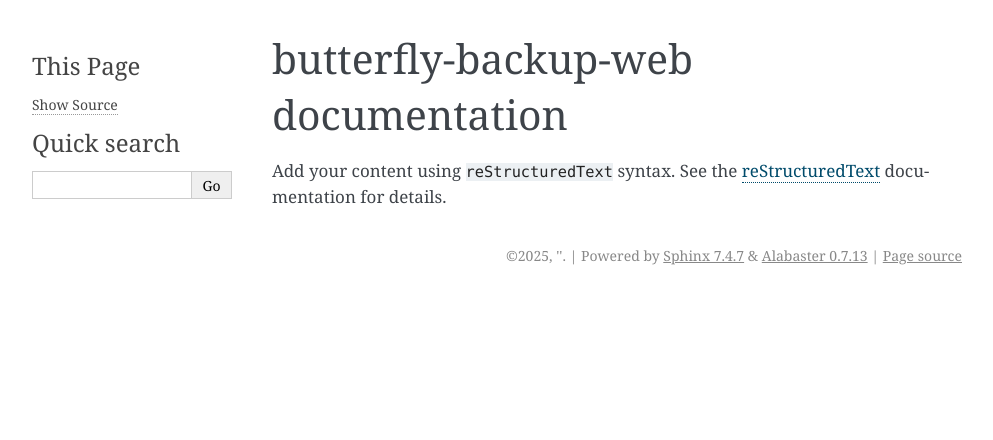
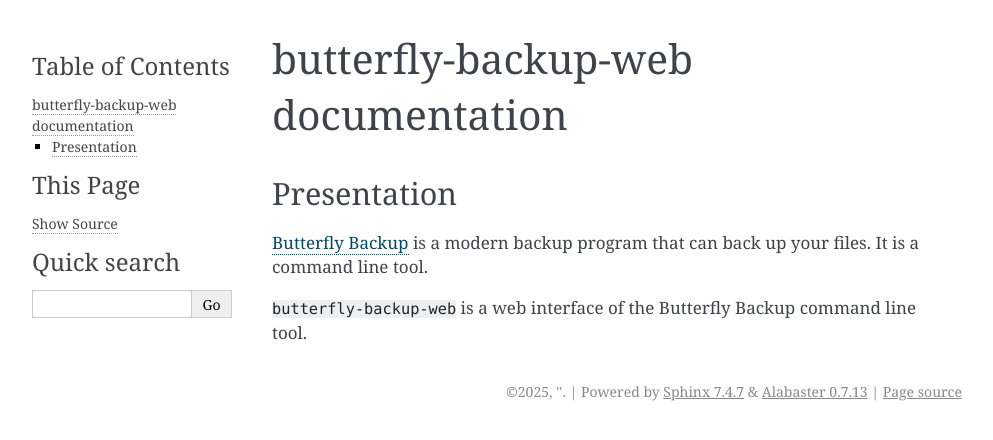
Before and after one commit to MatteoGuadrini/butterfly-backup-web, a Sphinx documentation site: the page built from docs/source/index.rst, in a window 1280 px wide. Shown: the top 440 px of the page, without its empty margins (148-1141 px from the left). Built offline with Sphinx 7.4.7, drawn with Linux system fonts in a browser that asks for light colours.

Commit message:
docs: add presentation section

```diff
--- a/docs/source/index.rst
+++ b/docs/source/index.rst
@@ -6,11 +6,14 @@
 butterfly-backup-web documentation
 ==================================
 
-Add your content using ``reStructuredText`` syntax. See the
-`reStructuredText <https://www.sphinx-doc.org/en/master/usage/restructuredtext/index.html>`_
-documentation for details.
-
 
 .. toctree::
    :maxdepth: 2
    :caption: Contents:
+
+Presentation
+------------
+
+`Butterfly Backup <https://github.com/MatteoGuadrini/Butterfly-Backup>`__ is a modern backup program that can back up your files. It is a command line tool.
+
+``butterfly-backup-web`` is a web interface of the Butterfly Backup command line tool.
```
